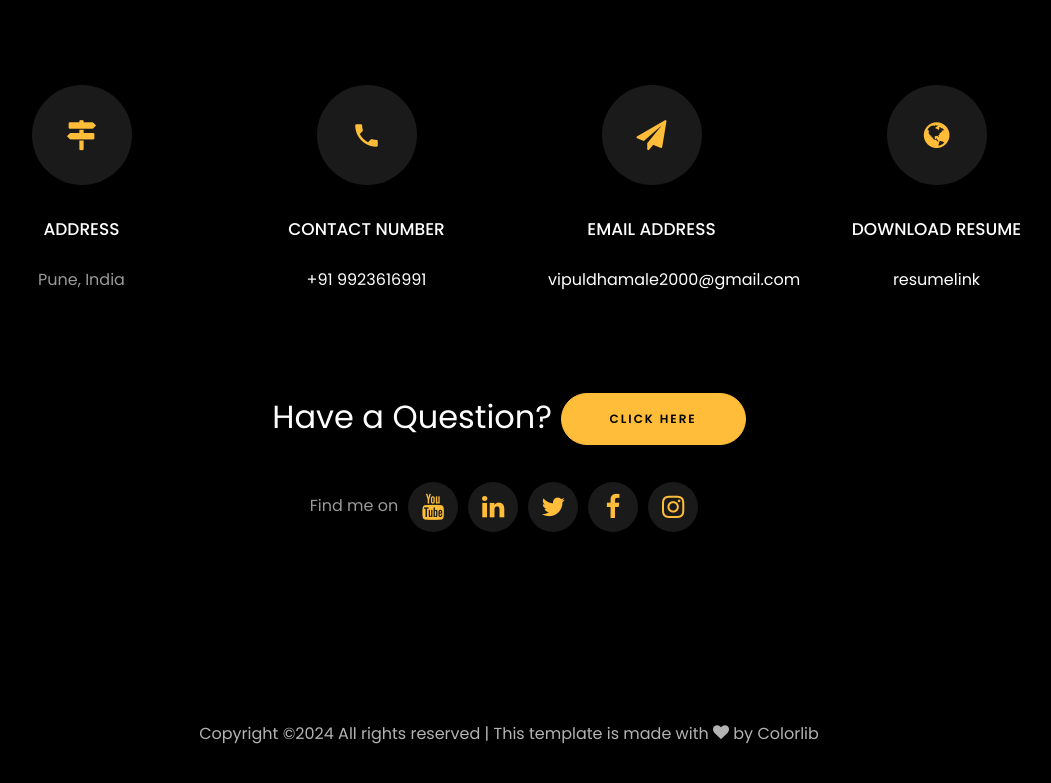
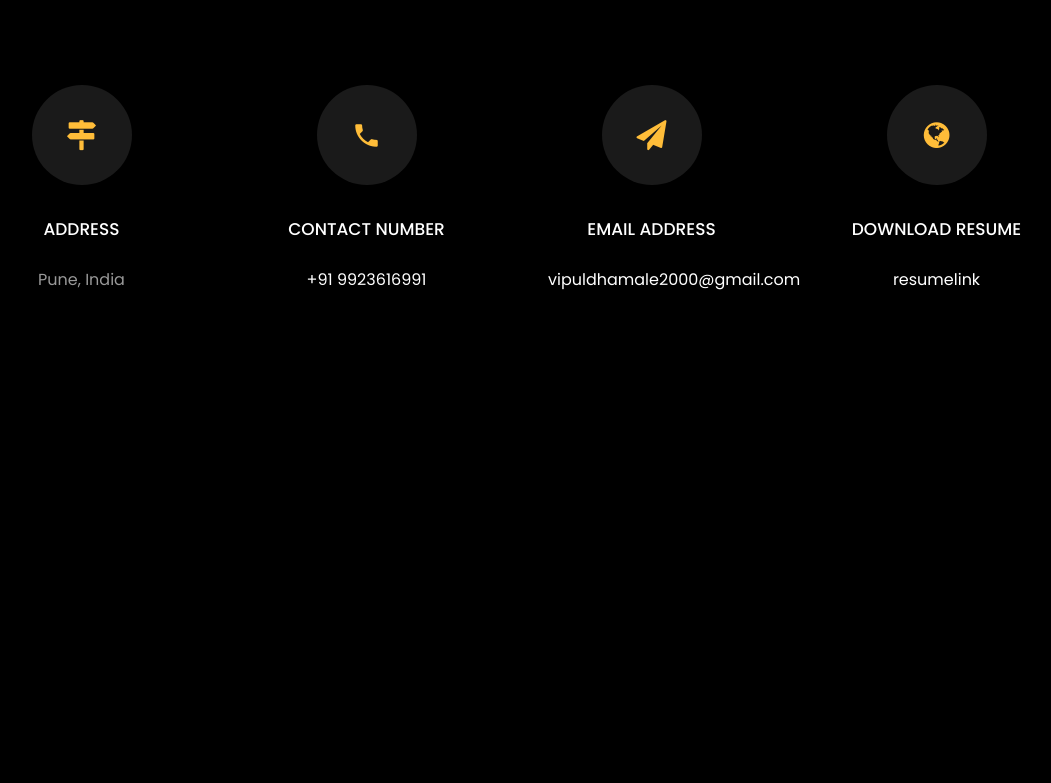
Before and after one commit to Rohitchopade09/vipuldhamale, a plain HTML site: page index.html in a window 1280 px wide. Shown: the part 4795-5578 px from the top of the page, without its empty margins (131-1182 px from the left). After the commit the page ends 5460 px from the top, so only its background shows below. Drawn offline with Linux system fonts and the light colour scheme; files whose address does not match are found by name.

Commit message:
Update index.html

```diff
--- a/index.html
+++ b/index.html
@@ -485,21 +485,7 @@
 		  <div class="container">
 			<br>
 			<br>
-			<div class="row justify-content-center">
-				<div class="col-md-7 ftco-animate text-center">
-					<h2>Have a<span> Question?  </span> <a href="https://forms.gle/uLaTShUKXraAvHJ77" class="btn btn-primary py-3 px-5">Click Here</a> </h2>
-				</div>
-			</div>
-				<br>
-					<ul class="ftco-footer-social list-unstyled d-flex justify-content-center align-items-center mb-0">
-					  <li class="ftco-animate normal-txt">Find me on  </li>
-					  <li class="ftco-animate"><a href="https://www.youtube.com/@RishabhMishraOfficial"><span class="icon-youtube"></span></a></li>
-					  <li class="ftco-animate"><a href="https://www.linkedin.com/in/rishabhnmishra/"><span class="icon-linkedin"></span></a></li>
-					  <li class="ftco-animate"><a href="https://twitter.com/rishabhnmishra"><span class="icon-twitter"></span></a></li>
-					  <li class="ftco-animate"><a href="https://twitter.com/rishabhnmishra"><span class="icon-facebook"></span></a></li>
-				      <li class="ftco-animate"><a href="https://www.instagram.com/rishabhnmishra/"><span class="icon-instagram"></span></a></li>
-					</ul>
-				<br>
+
 		   </div>
    </div>
  </section>
@@ -512,9 +498,7 @@
 		  <div class="row">
 			<div class="col-md-12 text-center">
 
-			  <p><!-- Link back to Colorlib can't be removed. Template is licensed under CC BY 3.0. -->
-	Copyright &copy;<script>document.write(new Date().getFullYear());</script> All rights reserved | This template is made with <i class="icon-heart color-danger" aria-hidden="true"></i> by <a href="https://colorlib.com" target="_blank">Colorlib</a>
-	<!-- Link back to Colorlib can't be removed. Template is licensed under CC BY 3.0. --></p>
+
 			</div>
 		  </div>
 		</div>
```
